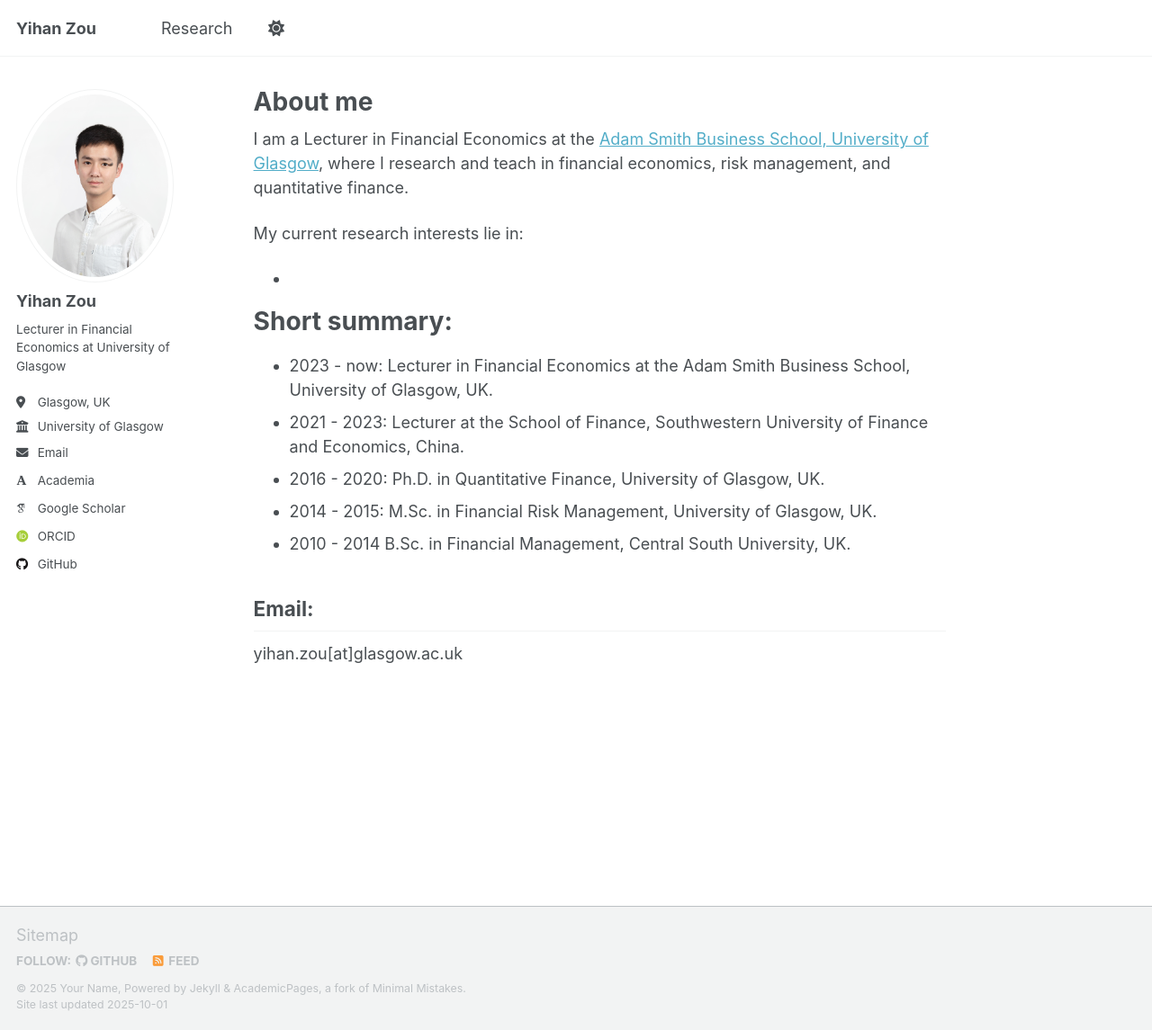
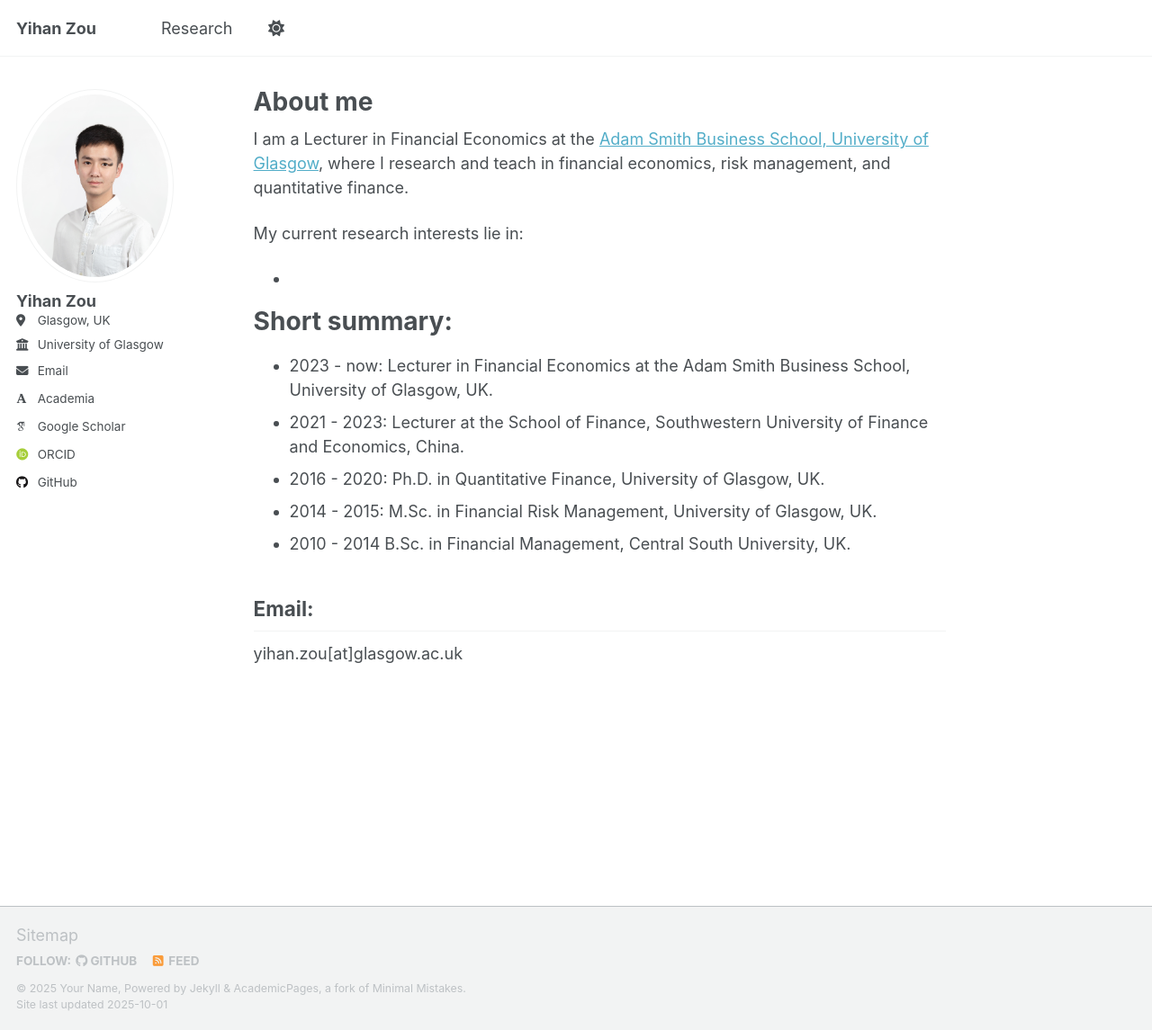
Before and after one commit to yihanZzz/yihanZzz.github.io, a Jekyll site: the page built from _pages/about.md, in a window 1280 px wide and 1145 px high. Shown: the whole window at 90% size. Built offline with Jekyll 4.4.1, drawn with Linux system fonts in a browser that asks for light colours; some web fonts are replaced; a script that is not in the unit is left out.

Commit message:
Update _config.yml

```diff
--- a/_config.yml
+++ b/_config.yml
@@ -26,7 +26,7 @@ author:
   avatar           : "staffpage.png"
   name             : "Yihan Zou"
   pronouns         : # example: "she/her"
-  bio              : "Lecturer in Financial Economics at University of Glasgow"
+  bio              : #"Lecturer in Financial Economics at University of Glasgow"
   location         : "Glasgow, UK"
   employer         : "University of Glasgow"
   uri              : # URL
```
